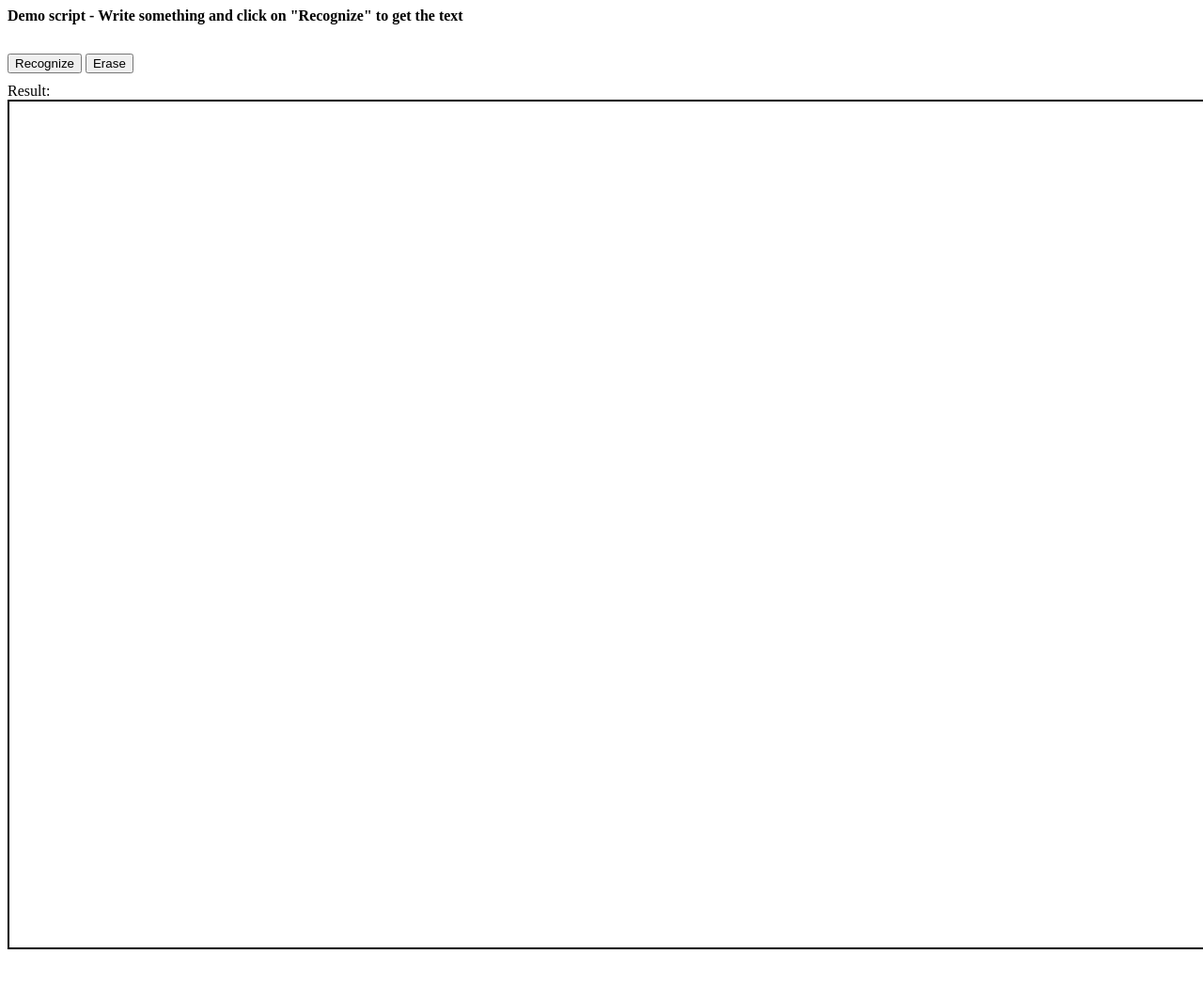
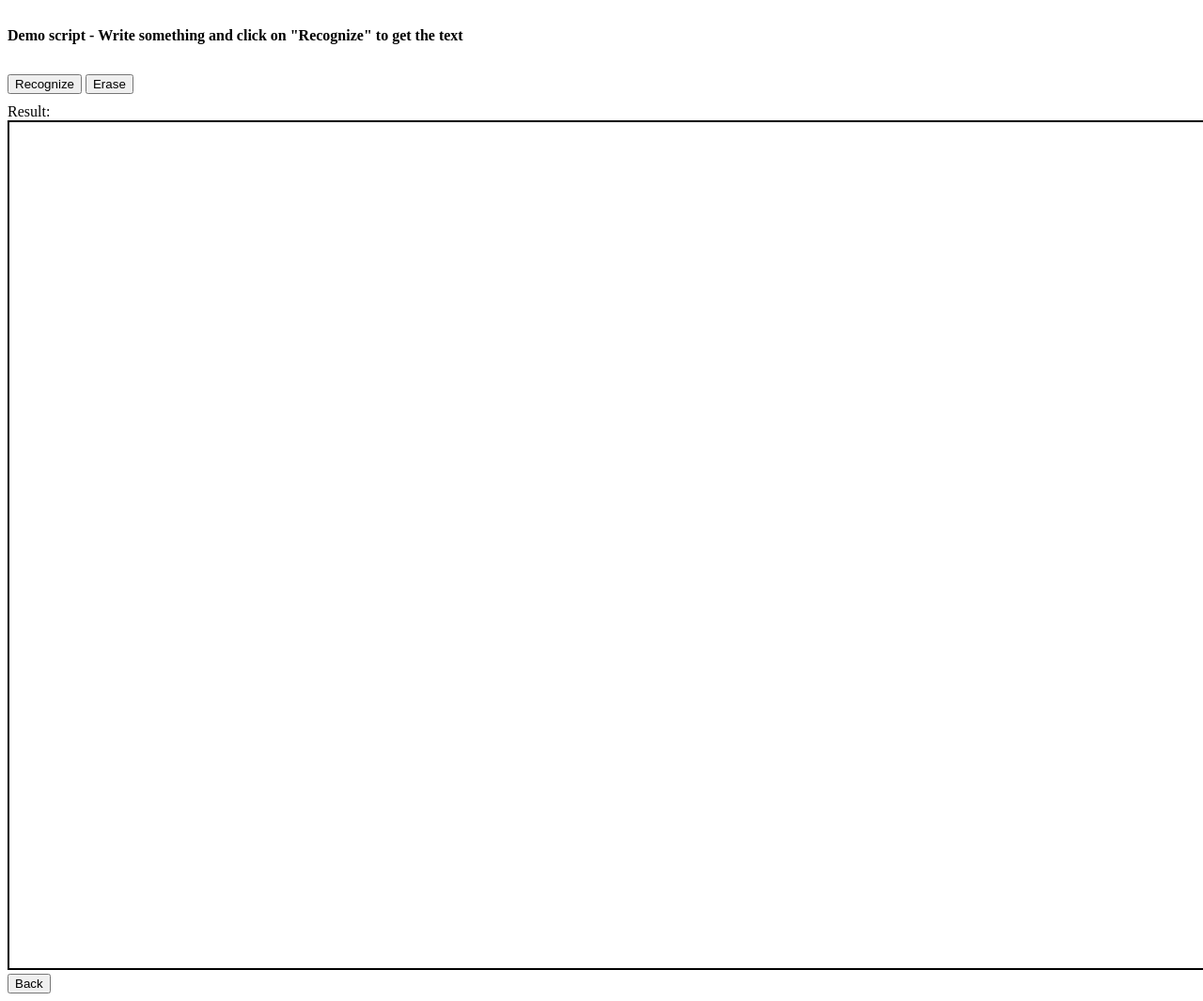
Before and after one commit to eapatil/eapatil.github.io, a Jekyll site: the page EP.html, which Jekyll copies as it is, in a window 1280 px wide. Shown: the whole page at 94% size. Built offline with Jekyll 4.4.1, drawn with Linux system fonts in a browser that asks for light colours; before the commit the page ends 1018 px from its top, so only the background shows below that.

Commit message:
Add files via upload

```diff
--- a/EP.html
+++ b/EP.html
@@ -1,6 +1,28 @@
-<html>
+<!DOCTYPE html>
+<html lang="en">
   <head>
+    <meta charset="UTF-8">
+    <meta name="viewport" content="width=device-width, initial-scale=1.0">
     <title>EP - Test touchscreen to text</title>
+    <link rel="shortcut icon" type="image/png" href="EP_b_196.png">
+    <link rel="shortcut icon" sizes="196x196" href="EP_b_196.png">
+    <link rel="apple-touch-icon" href="EP_b_196.png">
+    <link rel="manifest" href="manifest.json">
+    <meta name="apple-mobile-web-app-capable" content="yes">
+    <meta name="apple-mobile-web-app-status-bar-style" content="black">
+    <meta name="apple-mobile-web-app-title" content="Eleazer's App">
+    <link rel="apple-touch-icon" href="EP_W_57X57.png" sizes="57X57">
+    <link rel="apple-touch-icon" href="EP_W_60X60.png" sizes="60X60">
+    <link rel="apple-touch-icon" href="EP_W_72X72.png" sizes="72X72">
+    <link rel="apple-touch-icon" href="EP_W_76X76.png" sizes="76X76">
+    <link rel="apple-touch-icon" href="EP_W_114X114.png" sizes="114X114">
+    <link rel="apple-touch-icon" href="EP_W_120X120.png" sizes="120X120">
+    <link rel="apple-touch-icon" href="EP_W_144X144.png" sizes="144X144">
+    <link rel="apple-touch-icon" href="EP_W_152X152.png" sizes="152X152">
+    <link rel="apple-touch-icon" href="EP_W_180X180.png" sizes="180X180">
+    <meta name="msapplication-TileImage" content="EP_W_144X144.png">
+    <meta name="msapplication-TileColor" content="#000">
+    <meta name="theme-color" content="#000">
     <script type="text/javascript" src="js/handwriting.canvas.js"></script>
     <style>
       html,
@@ -100,5 +122,36 @@
         element.dispatchEvent(clickEvent);
       }
     </script>
+    <button onclick="location.href='https://eapatil.github.io/'" type="button" class="button Bottom" style="vertical-align:middle">
+      <span>Back</span>
+    </button>
+    <script src="app.js"></script>
   </body>
+  <script type="text/javascript">
+    window.oncontextmenu = function() {
+      return false;
+    }
+    $(document).keydown(function(event) {
+      if (event.keyCode == 123) {
+        return false;
+      } else if ((event.ctrlKey && event.shiftKey && event.keyCode == 73) || (event.ctrlKey && event.shiftKey && event.keyCode == 74)) {
+        return false;
+      }
+    });
+    $(document).bind('keydown', 'ctrl+s', function() {
+      $('#save').click();
+      return false;
+    });
+  </script>
+  <!-- Global site tag (gtag.js) - Google Analytics -->
+  <script async src="https://www.googletagmanager.com/gtag/js?id=G-32ZM2EYB6M"></script>
+  <script>
+    window.dataLayer = window.dataLayer || [];
+
+    function gtag() {
+      dataLayer.push(arguments);
+    }
+    gtag('js', new Date());
+    gtag('config', 'G-32ZM2EYB6M');
+  </script>
 </html>
```
